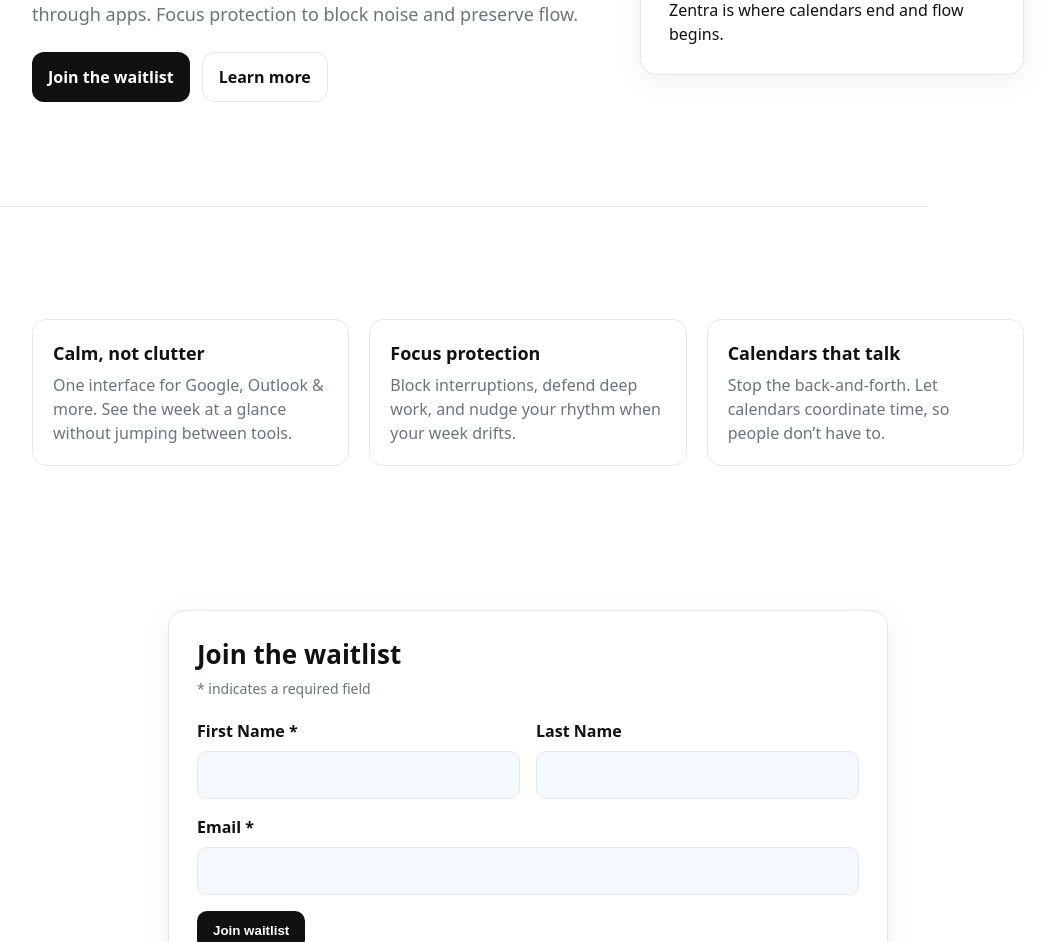
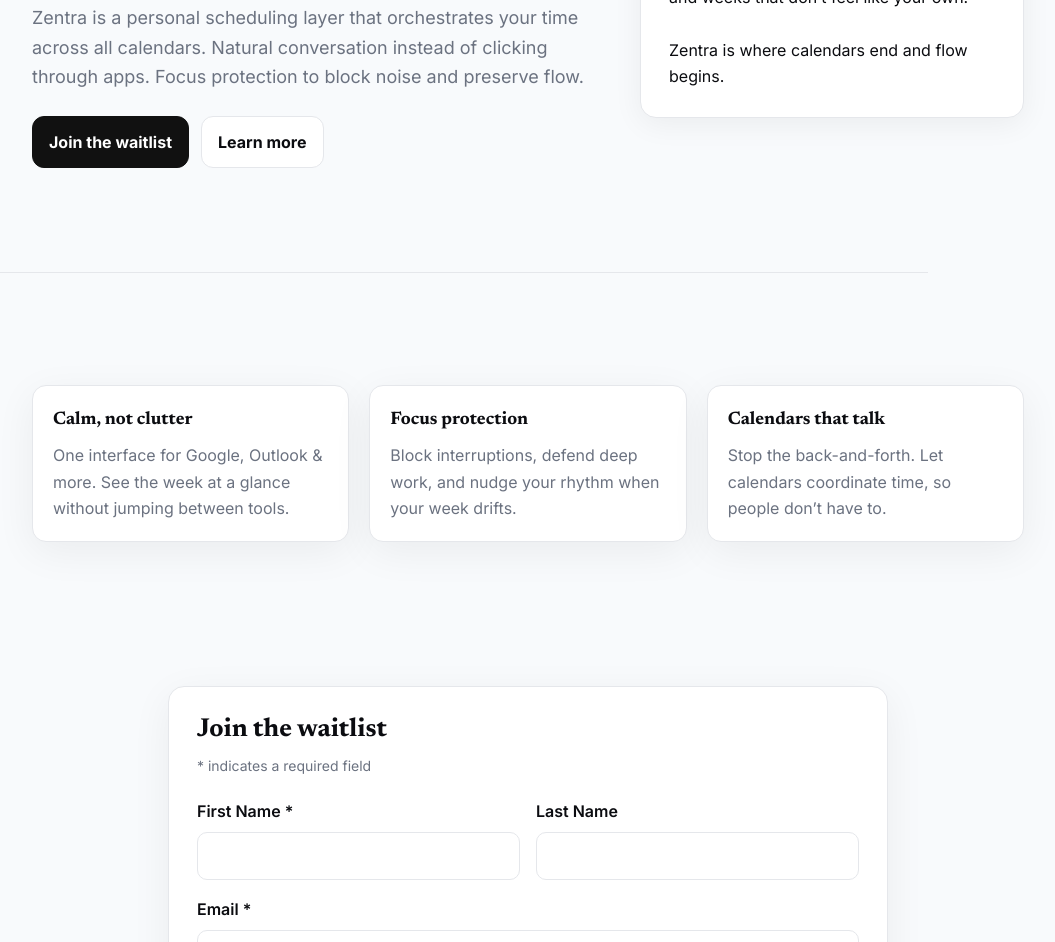
Before and after one commit to DGW1812/landing-page-zentra, a plain HTML site: page index.html in a window 1280 px wide. Shown: the part 362-1304 px from the top of the page, without its empty margins (112-1167 px from the left). Drawn offline with Linux system fonts and the light colour scheme; a script that the page names is missing.

Commit message:
Update index.html

```diff
--- a/index.html
+++ b/index.html
@@ -2,8 +2,8 @@
 <html lang="en">
 <head>
   <link rel="preconnect" href="https://fonts.googleapis.com">
-<link rel="stylesheet"
-  href="https://fonts.googleapis.com/css2?family=Inter:wght@400;600;700&family=Newsreader:opsz,wght@6..72,700&display=swap">
+  <link rel="stylesheet"
+    href="https://fonts.googleapis.com/css2?family=Inter:wght@400;600;700&family=Newsreader:opsz,wght@6..72,700&display=swap">
 
   <meta charset="utf-8" />
   <meta name="viewport" content="width=device-width, initial-scale=1" />
@@ -67,6 +67,50 @@
     .wl-msg{margin-top:12px;font-size:14px;color:var(--muted)}
     .wl-hp{position:absolute;left:-5000px}
     .tiny{font-size:12px;color:var(--muted);margin-top:12px}
+  </style>
+
+  <!-- 🔽 OVERRIDE-BLOCK: am Ende des <head>, damit das neue Theme sicher gewinnt -->
+  <style id="theme-override">
+    :root{
+      /* helles Editorial-Theme */
+      --bg:#f8fafc; --card:#ffffff; --text:#0b0c10; --muted:#6b7280; --brand:#111111; --line:#e5e7eb;
+    }
+    html,body{
+      background:var(--bg) !important;
+      color:var(--text) !important;
+      font-family:"Inter", system-ui, -apple-system, "Segoe UI", Roboto, Arial !important;
+      line-height:1.65;
+    }
+    /* große Serif-Headlines à la Thinking Machines */
+    .hero h1{
+      font-family:"Newsreader","Georgia",serif !important;
+      font-weight:700 !important;
+      letter-spacing:-.01em; line-height:1.05 !important;
+      font-size:clamp(44px,6vw,72px) !important;
+    }
+    .sub{ color:var(--muted) !important; max-width:72ch }
+
+    /* Cards/Features → helle Karten mit Shadow */
+    .features .feat{
+      background:#fff !important;
+      border:1px solid var(--line) !important;
+      box-shadow:0 10px 40px rgba(0,0,0,.06) !important;
+    }
+    .features h3{
+      font-family:"Newsreader","Georgia",serif !important;
+      font-weight:700 !important;
+    }
+
+    /* Buttons simpel schwarz/weiß */
+    .btn{ background:#111 !important; color:#fff !important; border:1px solid #111 !important; }
+    .btn.secondary{ background:#fff !important; color:var(--text) !important; border:1px solid var(--line) !important; }
+
+    /* Greenhouse-Style Inputs für die Waitlist */
+    .wl-card{ background:#fff; border:1px solid var(--line); box-shadow:0 10px 40px rgba(0,0,0,.06) }
+    .wl-title{ font-family:"Newsreader","Georgia",serif; font-weight:700 }
+    .wl-input{ background:#fff; color:var(--text); border:1px solid var(--line) }
+    .wl-input:focus{ border-color:#111; box-shadow:0 0 0 4px rgba(17,17,17,.08) }
+    .wl-btn{ background:#111; border:1px solid #111; color:#fff }
   </style>
 </head>
 <body>
@@ -180,7 +224,7 @@
 
     import { createClient } from "https://cdn.jsdelivr.net/npm/@supabase/supabase-js@2/+esm";
 
-    // 🔧 REPLACE THESE WITH YOUR VALUES
+    // 🔧 YOUR VALUES (from your message)
     const SUPABASE_URL  = "https://aazcnayuwczcuhjbgkdy.supabase.co";
     const SUPABASE_ANON = "eyJhbGciOiJIUzI1NiIsInR5cCI6IkpXVCJ9.eyJpc3MiOiJzdXBhYmFzZSIsInJlZiI6ImFhemNuYXl1d2N6Y3VoamJna2R5Iiwicm9sZSI6ImFub24iLCJpYXQiOjE3NTc2ODY0MDAsImV4cCI6MjA3MzI2MjQwMH0.N9p-N8Y9gqde1lR28JA4PU47jVnvDZna4XBFjCakLwM";
 
```
